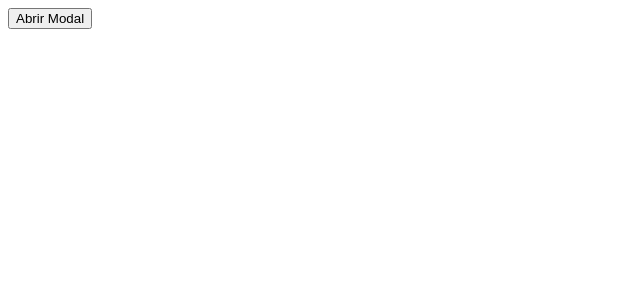
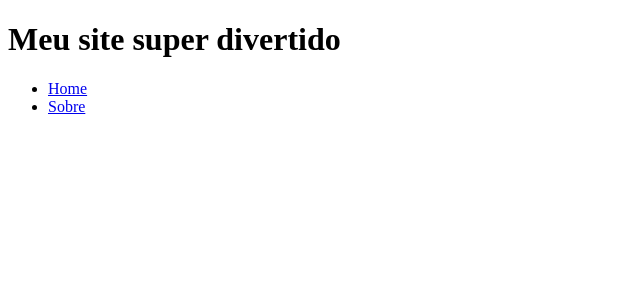
Before and after one commit to gmartpad/CursoReact, a React (Create React App) app in the folder lsedepois/: page / in a window 1280 px wide. Shown: the top 300 px of the page, without its empty margins (0-640 px from the left). Built offline with nearby package versions, Linux system fonts and the light colour scheme.

Commit message:
Router: Básico 1

```diff
--- a/lsedepois/package.json
+++ b/lsedepois/package.json
@@ -8,6 +8,7 @@
     "@testing-library/user-event": "^7.2.1",
     "react": "^16.13.1",
     "react-dom": "^16.13.1",
+    "react-router-dom": "^5.2.0",
     "react-scripts": "3.4.1",
     "styled-components": "^5.1.1"
   },
--- a/lsedepois/src/App.js
+++ b/lsedepois/src/App.js
@@ -1,12 +1,13 @@
 import React, { useState, useEffect } from 'react';
-import Modal from './components/Modal'
+import { BrowserRouter, Switch, Route, Link } from 'react-router-dom';
+//import Modal from './components/Modal'
 //import logo from './logo.svg';
 //import './App.css';
 
 function App() {
 
   // const [nome, setNome] = useState( localStorage.getItem('name') );
-  const [buttonBool, setButtonBool] = useState(false);
+  //const [buttonBool, setButtonBool] = useState(false);
 
   // function handleKeyUp(e) {
   //   if(e.keyCode == 13){
@@ -18,19 +19,33 @@
 
   // ])
 
-  function modalAction(bool) {
-    const newBool = bool;
-    setButtonBool(!newBool);
-  }
+  // function modalAction(bool) {
+  //   const newBool = bool;
+  //   setButtonBool(!newBool);
+  // }
 
   return (
-    <>
+    <BrowserRouter>
 
-      <button onClick={() => modalAction(buttonBool)}>Abrir Modal</button>
+      <header>
+        <h1>Meu site super divertido</h1>
+        <nav>
+          <ul>
+          <li>
+            <Link to="/" >Home</Link>
+          </li>
+          <li>
+            <Link to="/sobre">Sobre</Link>
+          </li>
+          </ul>
+        </nav>
+      </header>
+
+      {/* <button onClick={() => modalAction(buttonBool)}>Abrir Modal</button>
 
       <Modal modalVisibility={modalAction} visible={buttonBool}>
         <h1>Testando</h1>
-      </Modal>
+      </Modal> */}
 
       {/* Nome: {nome}
       <br/>
@@ -43,7 +58,8 @@
         onKeyUp={handleKeyUp}
       /> */}
 
-    </>
+    </BrowserRouter>
+
   );
 }
 
```
Also changed, not shown: 1 other file (tests, documents, lock files or other folders).
